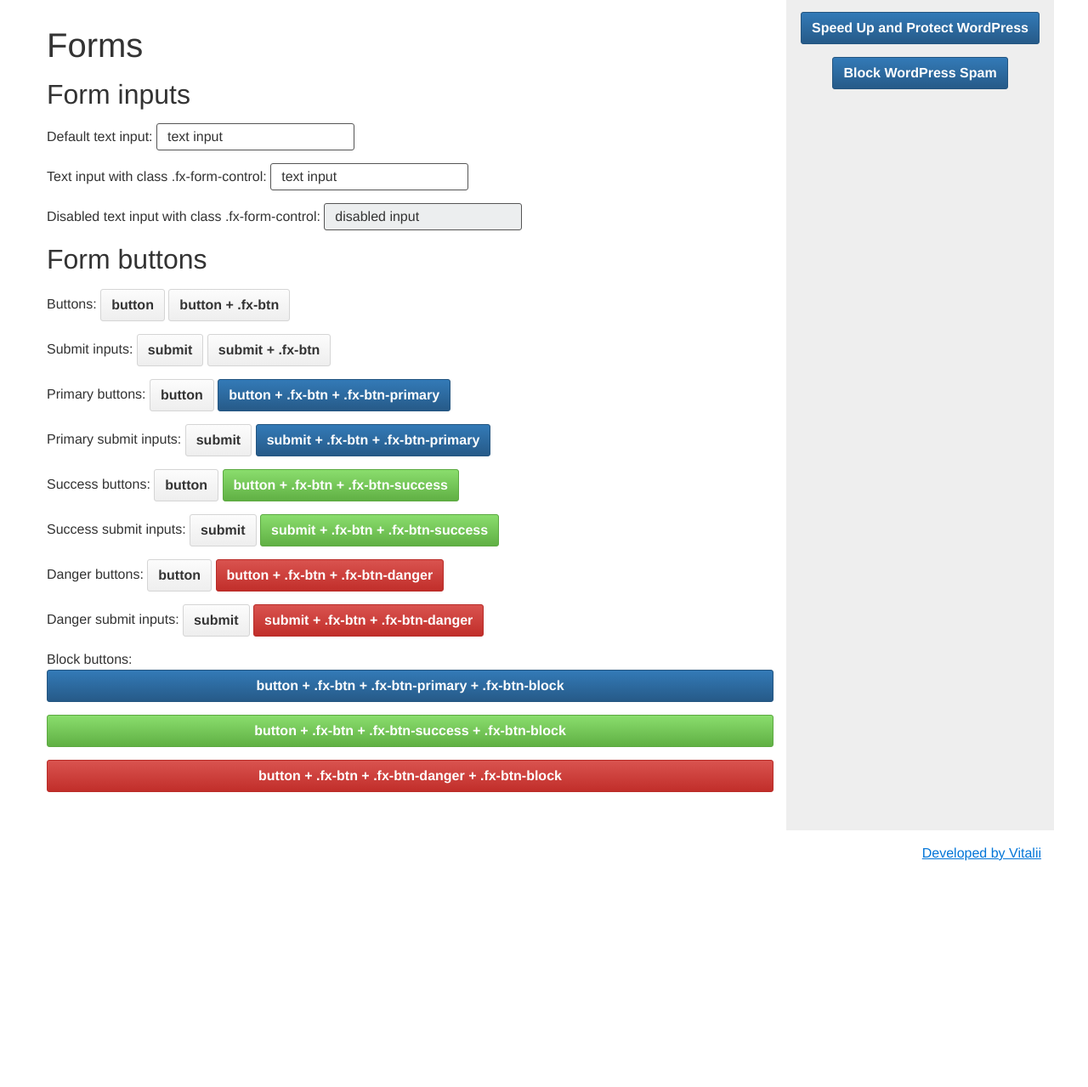
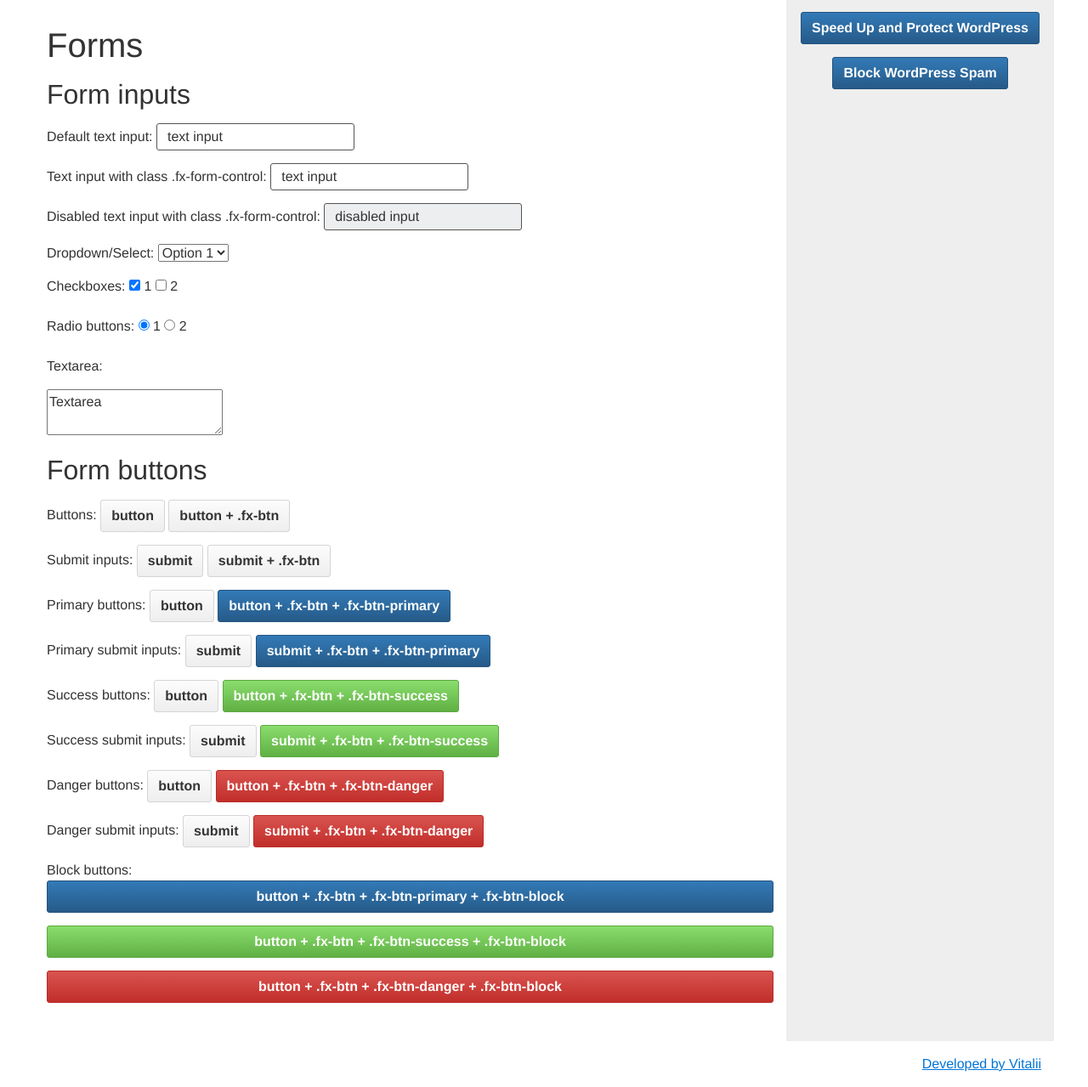
Before and after one commit to webvitalii/flexify, a PHP site: page /forms.php in a window 1280 px wide. Shown: the part 49-1328 px from the top of the page at 85% size. Before the commit the page ends 1062 px from the top, so only its background shows below. Run offline with PHP 8.4, Linux system fonts and the light colour scheme.

Commit message:
Updated page with form elements

```diff
--- a/css/flexify.css
+++ b/css/flexify.css
@@ -1203,9 +1203,6 @@ template {
 
 .fx-wrap button {
 	overflow: visible;
-}
-
-.fx-wrap button {
 	text-transform: none;
 }
 
--- a/forms.php
+++ b/forms.php
@@ -3,8 +3,6 @@
 	<h1>Forms</h1>
 
 	<h2>Form inputs</h2>
-
-	<form>
 
 	<p>Default text input: <input type="text" value="text input" /></p>
 
@@ -12,11 +10,30 @@
 
 	<p>Disabled text input with class .fx-form-control: <input type="text" class="fx-form-control" value="disabled input" disabled="disabled" /></p>
 
-	</form>
+	<p>Dropdown/Select:
+		<select>
+			<option value="1">Option 1</option>
+			<option value="2">Option 2</option>
+			<option value="3">Option 3</option>
+		</select>
+	</p>
+
+	<p>Checkboxes:
+		<label><input type="checkbox" name="checkbox1" value="1" checked="checked" /> 1</label>
+		<label><input type="checkbox" name="checkbox2" value="1" /> 2</label>
+	</p>
+
+	<p>Radio buttons:
+		<label><input type="radio" name="radio" value="1" checked="checked" /> 1</label>
+		<label><input type="radio" name="radio" value="2" /> 2</label>
+	</p>
+
+	<p>Textarea:</p>
+
+	<p><textarea>Textarea</textarea></p>
 
 	<h2>Form buttons</h2>
 
-	<form>
 	<p>
 		Buttons:
 		<button>button</button>
@@ -68,6 +85,5 @@
 		<button class="fx-btn fx-btn-danger fx-btn-block fx-margin-bottom">button + .fx-btn + .fx-btn-danger + .fx-btn-block</button>
 	</p>
 
-	</form>
 
 <?php include('inc/_footer.php'); ?>
```
Lines whose indentation alone changed are shown as unchanged.
